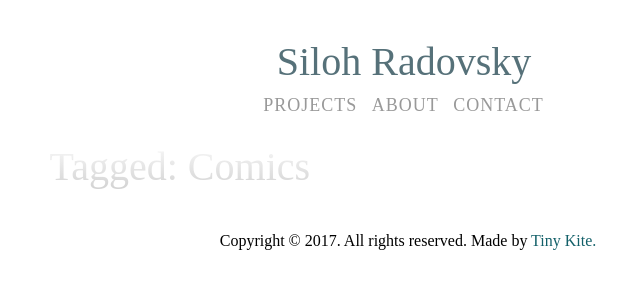
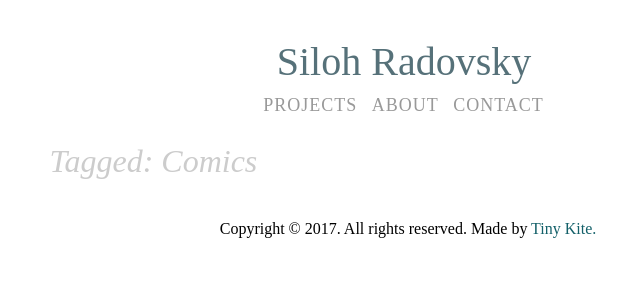
Before and after one commit to tinykite/siloh-radovsky, a Jekyll site: the page built from _blog_tags/comics.md, in a window 1280 px wide. Shown: the top 300 px of the page, without its empty margins (232-872 px from the left). Built offline with Jekyll 4.4.1, drawn with Linux system fonts in a browser that asks for light colours; some web fonts are replaced.

Commit message:
Presentational class change

```diff
--- a/_layouts/tag.html
+++ b/_layouts/tag.html
@@ -2,7 +2,7 @@
 layout: default
 ---
 <div class="one-column">
-<h3 class="alt">Tagged: {{ page.title }}</h3>
+<h3 class="tag">Tagged: {{ page.title }}</h3>
 {% assign tag = page.title | downcase %}{% assign tag_posts = site.tags[tag] %}
 {% for post in tag_posts %}
 {% include post.html post=post is_excerpt=true %}{% endfor %}
```
